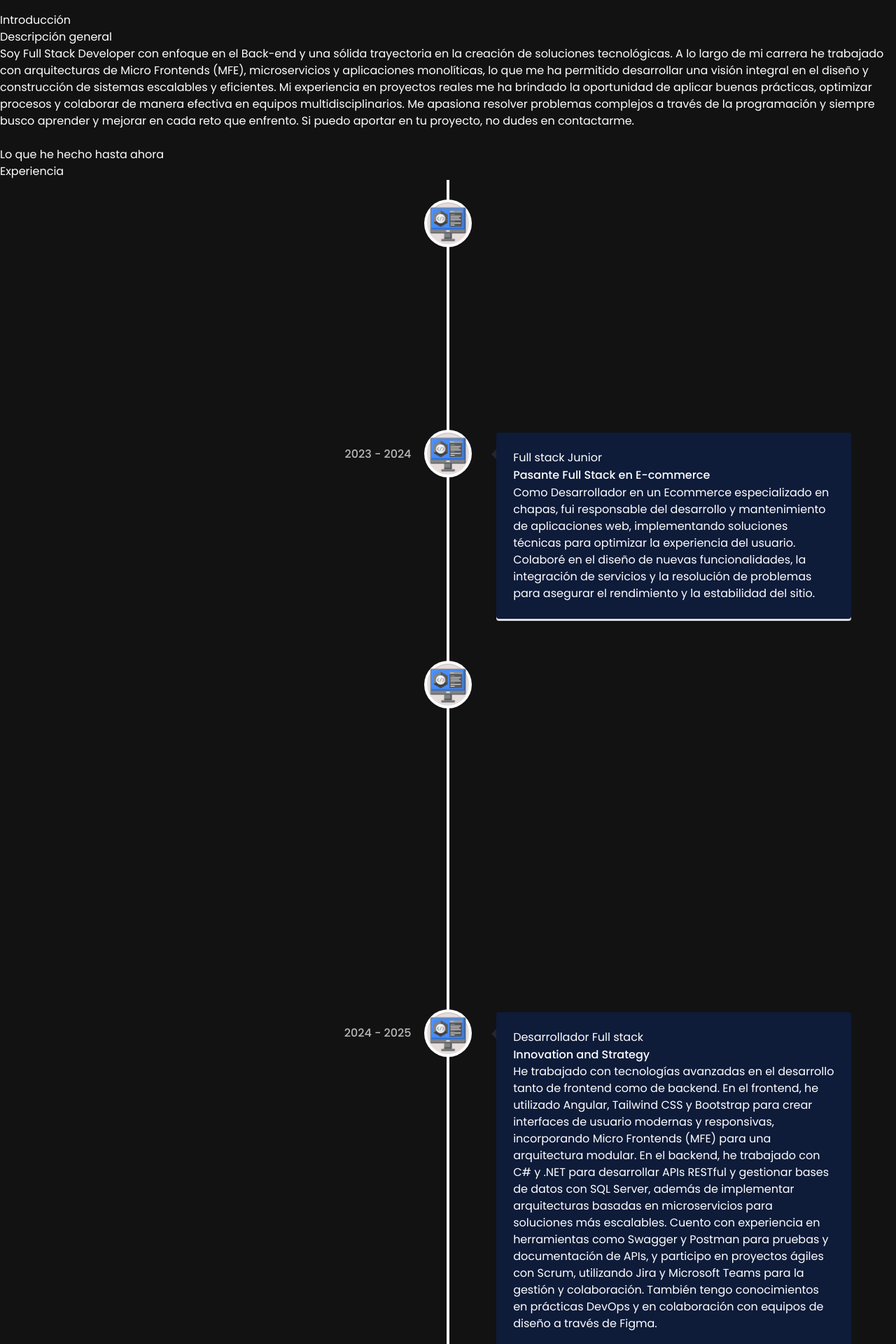
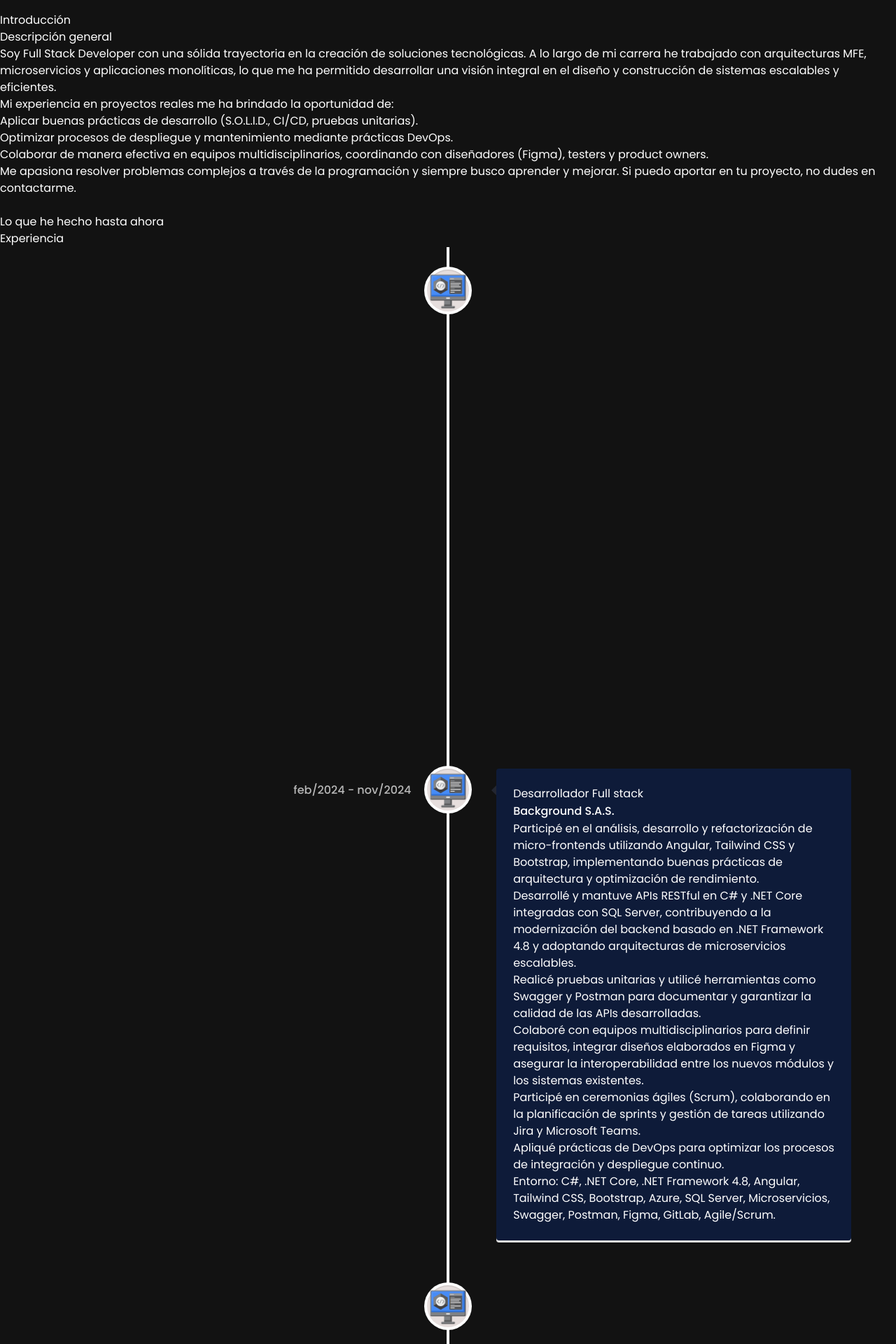
Before and after one commit to Ema0502/new-portfolio, a React (Vite) app: page / in a window 1280 px wide. Shown: the part 1140-3060 px from the top of the page at 70% size. Built offline with nearby package versions, Linux system fonts and the light colour scheme.

Commit message:
update experience and UI

```diff
--- a/src/components/About.jsx
+++ b/src/components/About.jsx
@@ -12,10 +12,29 @@ const About = () => {
         <h2 className={styles.sectionHeadText}>Descripción general</h2>
       </motion.div>
 
-      <motion.p
-        className="mt-4 text-secondary text-[17px] max-w-3xl leading-[30px]"
-      >
-        Soy Full Stack Developer con enfoque en el Back-end y una sólida trayectoria en la creación de soluciones tecnológicas. A lo largo de mi carrera he trabajado con arquitecturas de Micro Frontends (MFE), microservicios y aplicaciones monolíticas, lo que me ha permitido desarrollar una visión integral en el diseño y construcción de sistemas escalables y eficientes. Mi experiencia en proyectos reales me ha brindado la oportunidad de aplicar buenas prácticas, optimizar procesos y colaborar de manera efectiva en equipos multidisciplinarios. Me apasiona resolver problemas complejos a través de la programación y siempre busco aprender y mejorar en cada reto que enfrento. Si puedo aportar en tu proyecto, no dudes en contactarme.
+      <motion.p className="mt-4 text-secondary text-[17px] max-w-3xl leading-[30px]">
+        <p>
+        Soy Full Stack Developer con una sólida trayectoria en la creación de
+        soluciones tecnológicas. A lo largo de mi carrera he trabajado con
+        arquitecturas MFE, microservicios y aplicaciones
+        monolíticas, lo que me ha permitido desarrollar una visión integral en
+        el diseño y construcción de sistemas escalables y eficientes.
+      </p>
+
+      <p className="mt-4">
+        Mi experiencia en proyectos reales me ha brindado la oportunidad de:
+      </p>
+      <ul className="list-disc list-inside mt-2 space-y-1">
+        <li>Aplicar buenas prácticas de desarrollo (S.O.L.I.D., CI/CD, pruebas unitarias).</li>
+        <li>Optimizar procesos de despliegue y mantenimiento mediante prácticas DevOps.</li>
+        <li>Colaborar de manera efectiva en equipos multidisciplinarios, coordinando con diseñadores (Figma), testers y product owners.</li>
+      </ul>
+
+      <p className="mt-4">
+        Me apasiona resolver problemas complejos a través de la programación y
+        siempre busco aprender y mejorar. Si puedo
+        aportar en tu proyecto, no dudes en contactarme.
+      </p>
       </motion.p>
     </>
   );
--- a/src/components/Tech.jsx
+++ b/src/components/Tech.jsx
@@ -12,11 +12,11 @@ const Tech = () => {
         <p className={styles.sectionSubText}>MIS HERRAMIENTAS</p>
         <h2 className={styles.sectionHeadText}>Tecnoligías</h2>
       </motion.div>
-      <div className="flex flex-row flex-wrap justify-center gap-10">
+      <div className="grid grid-cols-3 gap-6 sm:flex sm:flex-row sm:flex-wrap sm:justify-center">
         {technologies.map((technology) => (
           <div className="grid place-items-center" key={technology.name}>
             <img className="w-28 h-28" src={technology.icon} alt="Programming Icon" />
-            <h2>{technology.name}</h2>
+            <h2 className="text-center">{technology.name}</h2>
           </div>
         ))}
       </div>
--- a/src/constants/index.js
+++ b/src/constants/index.js
@@ -44,7 +44,7 @@ import {
   aiDocumentIntelligenceIcon
 } from "../assets";
 import imgDogo from "../assets/img/Captura de pantalla (54).png";
-import imgEncodedText from "../assets/img/Captura de pantalla 2024-02-01 171640.png";
+import imgToolkit from "../assets/img/Captura de pantalla 2025-02-01 171640.png";
 import imgToDo from "../assets/img/Captura de pantalla 2024-01-31 155313.png";
 import imgVehiBuy from "../assets/img/Captura de pantalla 2023-09-27 153019.png";
 import imgSwagger from "../assets/img/Sin título-1.jpg";
@@ -170,10 +170,6 @@ const technologies = [
     icon: dotnetIcon,
   },
   {
-    name: "ASP.NET Core",
-    icon: aspnetcoreIcon,
-  },
-  {
     name: "Swagger",
     icon: swaggerIcon,
   },
@@ -217,43 +213,60 @@ const technologies = [
 
 const experiences = [
   {
+    title: "Desarrollador Full stack",
+    company_name: "Background S.A.S.",
+    icon: programmingIcon,
+    iconBg: "#E6DEDD",
+    date: "nov/2024 - actualidad",
+    points: [
+      "Participé en el análisis, desarrollo y refactorización de una aplicación monolítica en Angular con estilos gestionados mediante SCSS, implementando buenas prácticas de arquitectura y optimización de rendimiento.",
+      "Implementé y optimicé componentes reutilizables, aplicando principios de diseño S.O.L.I.D. y patrones de diseño para mejorar la calidad y la escalabilidad del frontend.",
+      "Desarrollé funcionalidades backend en C# y .NET Core, gestionando lógica de negocio y acceso a datos en SQL Server dentro de la misma solución monolítica.",
+      "Documenté endpoints y flujos de datos con Swagger, y validé integraciones mediante Postman, garantizando una API clara y confiable.",
+      "Colaboré con el equipo de DevOps para configurar pipelines de CI/CD, favoreciendo despliegues automatizados y reduciendo el tiempo de entrega.",
+      "Participé en reuniones diarias y demos de Sprint usando Scrum, coordinándome con diseñadores que trabajaban en Figma y con el equipo en Jira y Microsoft Teams.",
+      "Entorno: C#, .NET Core, Angular, SCSS, SQL Server, Arquitectura Monolítica, Swagger, Postman, Figma, GitLab, Agile/Scrum, DevOps."
+    ],
+  },
+  {
+    title: "Desarrollador Full stack",
+    company_name: "Background S.A.S.",
+    icon: programmingIcon,
+    iconBg: "#E6DEDD",
+    date: "feb/2024 - nov/2024",
+    points: [
+      "Participé en el análisis, desarrollo y refactorización de micro-frontends utilizando Angular, Tailwind CSS y Bootstrap, implementando buenas prácticas de arquitectura y optimización de rendimiento.",
+      "Desarrollé y mantuve APIs RESTful en C# y .NET Core integradas con SQL Server, contribuyendo a la modernización del backend basado en .NET Framework 4.8 y adoptando arquitecturas de microservicios escalables.",
+      "Realicé pruebas unitarias y utilicé herramientas como Swagger y Postman para documentar y garantizar la calidad de las APIs desarrolladas.",
+      "Colaboré con equipos multidisciplinarios para definir requisitos, integrar diseños elaborados en Figma y asegurar la interoperabilidad entre los nuevos módulos y los sistemas existentes.",
+      "Participé en ceremonias ágiles (Scrum), colaborando en la planificación de sprints y gestión de tareas utilizando Jira y Microsoft Teams.",
+      "Apliqué prácticas de DevOps para optimizar los procesos de integración y despliegue continuo.",
+      "Entorno: C#, .NET Core, .NET Framework 4.8, Angular, Tailwind CSS, Bootstrap, Azure, SQL Server, Microservicios, Swagger, Postman, Figma, GitLab, Agile/Scrum."
+    ],
+  },
+  {
+    title: "Desarrollador Full stack",
+    company_name: "Background S.A.S.",
+    icon: programmingIcon,
+    iconBg: "#E6DEDD",
+    date: "ene/2024 - feb/2024",
+    points: [
+      "Participé en el desarrollo de una aplicación en Power Apps con una interfaz intuitiva para la carga de imágenes y archivos PDF.",
+      "Configuré flujos en Power Automate que orquestan el envío de los documentos cargados hacia Azure Document Intelligence para su procesamiento inteligente.",
+      "Implementé la integración con Azure para que Document Intelligence lea el contenido de los PDFs, almacene una copia en la nube (Azure Blob Storage) y devuelva los datos extraídos en formato JSON.",
+      "Construí la lógica en Power Apps para recibir y mostrar dinámicamente el JSON retornado por Power Automate, garantizando al usuario una experiencia fluida y eficiente.",
+      "Colaboré con el equipo de infraestructura en la creación de pipelines de CI/CD y la gestión de recursos en Azure, asegurando despliegues automatizados y entornos estables.",
+      "Entorno: Power Apps, Power Automate, Azure Document Intelligence, Azure Blob Storage, JSON, CI/CD en Azure, Agile/Scrum."
+    ],
+  },
+  {
     title: "Técnico en Reparación PC",
     company_name: "Servicio Técnico JR",
     icon: programmingIcon,
     iconBg: "#E6DEDD",
-    date: "2019 - 2023",
+    date: "ene/2018 - ene/2023",
     points: [
       "Encargado de diagnosticar y solucionar problemas relacionados con el mal funcionamiento de sistemas y equipos de computación. Realizo reparaciones de hardware, instalación y actualización de sistemas operativos, así como mantenimiento y optimización de equipos mediante programas y controladores adecuados.",
-    ],
-  },
-  {
-    title: "Full stack Junior",
-    company_name: "Pasante Full Stack en E-commerce",
-    icon: programmingIcon,
-    iconBg: "#E6DEDD",
-    date: "2023 - 2024",
-    points: [
-      "Como Desarrollador en un Ecommerce especializado en chapas, fui responsable del desarrollo y mantenimiento de aplicaciones web, implementando soluciones técnicas para optimizar la experiencia del usuario. Colaboré en el diseño de nuevas funcionalidades, la integración de servicios y la resolución de problemas para asegurar el rendimiento y la estabilidad del sitio.",
-    ],
-  },
-  {
-    title: "Desarrollador Full stack",
-    company_name: "Plataforma Integral de RRHH",
-    icon: programmingIcon,
-    iconBg: "#E6DEDD",
-    date: "2024",
-    points: [
-      "Poseo experiencia en Power Apps, Power Automate y Azure Document Intelligence para la creación de soluciones automatizadas con AI. He participado en la creación de una aplicación en Power Apps con una interfaz de usuario donde los usuarios cargan archivos imagenes y archivos PDF. A través de Power Automate, gestioné el flujo de datos, enviando los archivos cargados a Azure Document Intelligence para su procesamiento. Azure se encarga de leer el contenido del PDF, guarda una copia en la nube y devuelve los datos extraídos en formato JSON. Finalmente, Power Apps muestra el JSON retornado por Power Automate, proporcionando al usuario la información procesada de manera eficiente.",
-    ],
-  },
-  {
-    title: "Desarrollador Full stack",
-    company_name: "Innovation and Strategy",
-    icon: programmingIcon,
-    iconBg: "#E6DEDD",
-    date: "2024 - 2025",
-    points: [
-      "He trabajado con tecnologías avanzadas en el desarrollo tanto de frontend como de backend. En el frontend, he utilizado Angular, Tailwind CSS y Bootstrap para crear interfaces de usuario modernas y responsivas, incorporando Micro Frontends (MFE) para una arquitectura modular. En el backend, he trabajado con C# y .NET para desarrollar APIs RESTful y gestionar bases de datos con SQL Server, además de implementar arquitecturas basadas en microservicios para soluciones más escalables. Cuento con experiencia en herramientas como Swagger y Postman para pruebas y documentación de APIs, y participo en proyectos ágiles con Scrum, utilizando Jira y Microsoft Teams para la gestión y colaboración. También tengo conocimientos en prácticas DevOps y en colaboración con equipos de diseño a través de Figma."
     ],
   }
 ];
@@ -287,51 +300,25 @@ const testimonials = [
 
 const projects = [
   {
-    name: "E-commerce VehiBuy",
+    name: "JR Toolkit",
     description:
-      "Un sitio web para comprar y vender autos. Vendedores pueden listar, fijar precios y gestionar transacciones seguras. Compradores exploran opciones, comparan y compran en línea con comunicación y pagos seguros.",
+      "El toolkit ofrece una colección de componentes reutilizables como botones, tablas y formularios. Los usuarios pueden importarlos fácilmente para acelerar el desarrollo y mantener consistencia visual.",
     tags: [
       {
-        name: "React",
+        name: "TypeScrit",
         color: "blue-text-gradient",
       },
       {
-        name: "Redux",
+        name: "Angular",
         color: "green-text-gradient",
       },
       {
-        name: "Express Js",
-        color: "pink-text-gradient",
-      },
-      {
-        name: "PostgreeSQL",
-        color: "orange-text-gradient",
-      },
-    ],
-    image: imgVehiBuy,
-    source_code_link:
-      "https://github.com/GeroPazPapa1/Proyecto-Final-De-La-Graduacion",
-  },
-  {
-    name: "ToDo Ts",
-    description:
-      "Permite la gestión de tareas, permite a los usuarios organizar y administrar sus actividades diarias de manera eficiente. Los usuarios pueden crear listas de tareas o tacharlas para indicar que están en progreso o canceladas",
-    tags: [
-      {
-        name: "Vite/React",
-        color: "blue-text-gradient",
-      },
-      {
-        name: "Typescript",
-        color: "green-text-gradient",
-      },
-      {
-        name: "CSS",
+        name: "Tailwind",
         color: "pink-text-gradient",
       },
     ],
-    image: imgToDo,
-    source_code_link: "https://github.com/Ema0502/ToDo-App-Ts",
+    image: imgToolkit,
+    source_code_link: "https://github.com/Ema0502/jr-toolkit",
   },
   {
     name: "Core Api",
@@ -384,16 +371,42 @@ const projects = [
     source_code_link: "https://github.com/Ema0502/new-project-ng",
   },
   {
-    name: "Encoded Text",
+    name: "E-commerce VehiBuy",
     description:
-      "El sitio ofrece una herramienta para encriptar y desencriptar mensajes de forma segura. Los usuarios ingresan su mensaje, eligen un método de encriptación y comparten el mensaje encriptado y viceversa",
+      "Un sitio web para comprar y vender autos. Vendedores pueden listar, fijar precios y gestionar transacciones seguras. Compradores exploran opciones, comparan y compran en línea con comunicación y pagos seguros.",
     tags: [
       {
-        name: "Javascript",
+        name: "React",
         color: "blue-text-gradient",
       },
       {
-        name: "HTML",
+        name: "Redux",
+        color: "green-text-gradient",
+      },
+      {
+        name: "Express Js",
+        color: "pink-text-gradient",
+      },
+      {
+        name: "PostgreeSQL",
+        color: "orange-text-gradient",
+      },
+    ],
+    image: imgVehiBuy,
+    source_code_link:
+      "https://github.com/GeroPazPapa1/Proyecto-Final-De-La-Graduacion",
+  },
+  {
+    name: "ToDo Ts",
+    description:
+      "Permite la gestión de tareas, permite a los usuarios organizar y administrar sus actividades diarias de manera eficiente. Los usuarios pueden crear listas de tareas o tacharlas para indicar que están en progreso o canceladas",
+    tags: [
+      {
+        name: "Vite/React",
+        color: "blue-text-gradient",
+      },
+      {
+        name: "Typescript",
         color: "green-text-gradient",
       },
       {
@@ -401,8 +414,8 @@ const projects = [
         color: "pink-text-gradient",
       },
     ],
-    image: imgEncodedText,
-    source_code_link: "https://github.com/Ema0502/Encoded-Text",
+    image: imgToDo,
+    source_code_link: "https://github.com/Ema0502/ToDo-App-Ts",
   },
   {
     name: "Dogs App",
```
Also changed, not shown: src/assets/img/Captura de pantalla 2025-02-01 171640.png (added).
